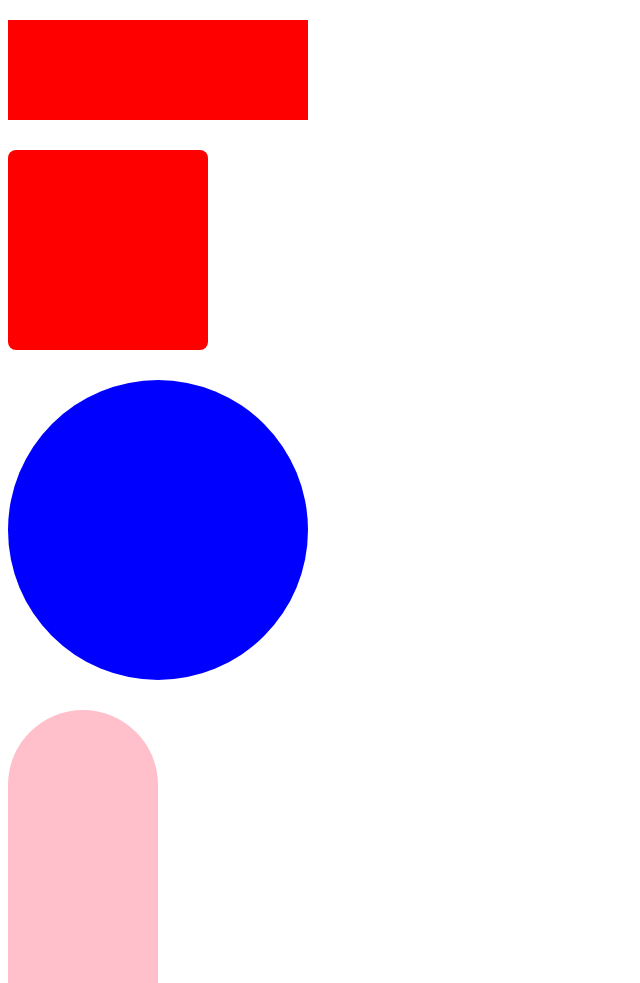
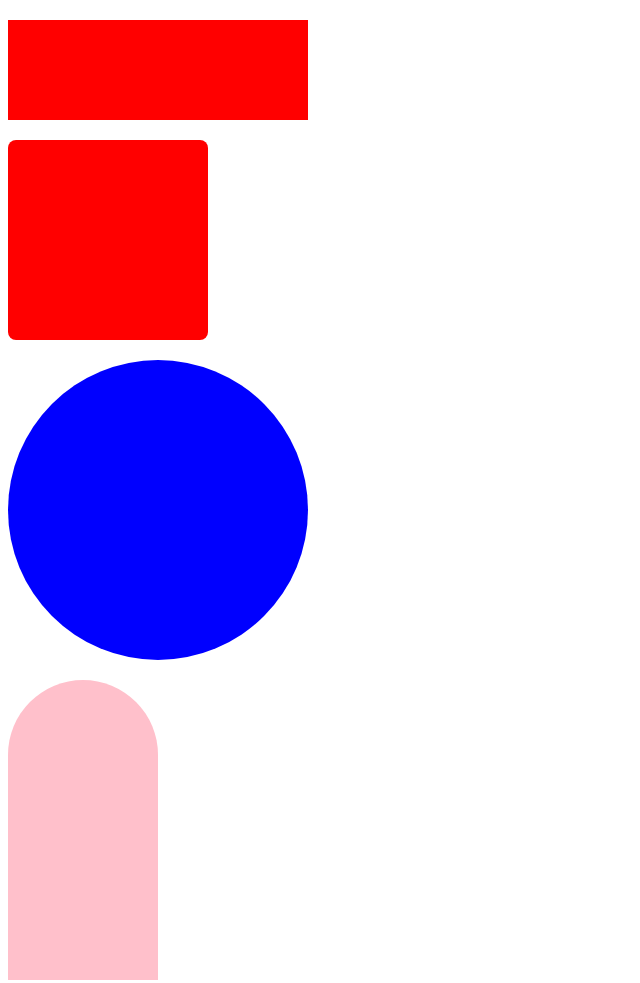
Before and after one commit to yueenen/demo, a plain HTML site: page public_html/pattern.html in a window 1280 px wide. Shown: the top 983 px of the page, without its empty margins (0-640 px from the left). Drawn offline with Linux system fonts and the light colour scheme.

Commit message:
Update pattern.html

```diff
--- a/public_html/pattern.html
+++ b/public_html/pattern.html
@@ -5,7 +5,8 @@
         <meta charset="UTF-8">
         <meta name="viewport" content="width=device-width, initial-scale=1.0">
         <style type="text/css">
-            div{margin-top:20px; margin-bottom:30px;}
+            body{margin-bottom:30px;}
+            div{margin-top:20px;}
             .heart::before,.heart::after{
                 content: "";
                 width: 100%;
```
